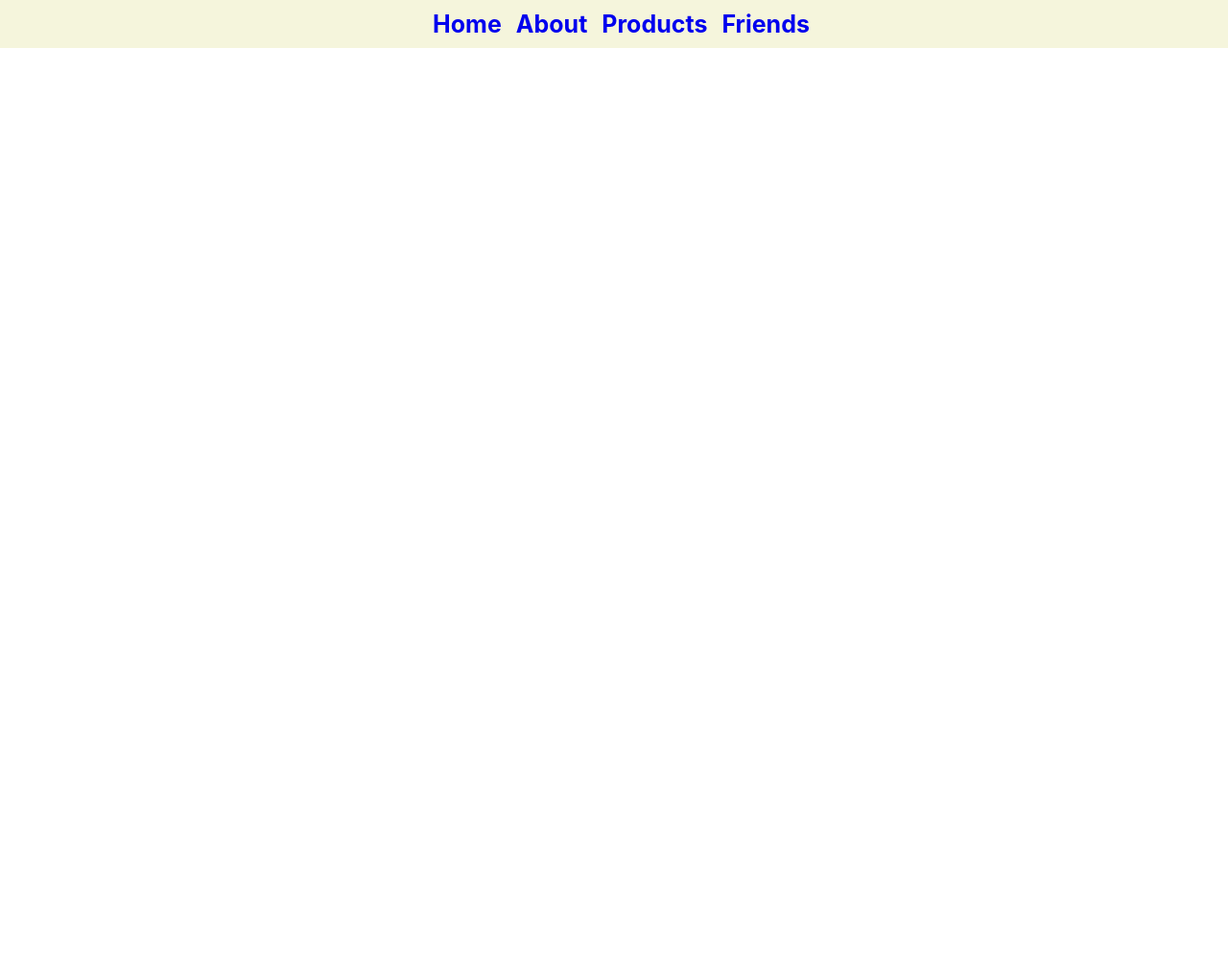
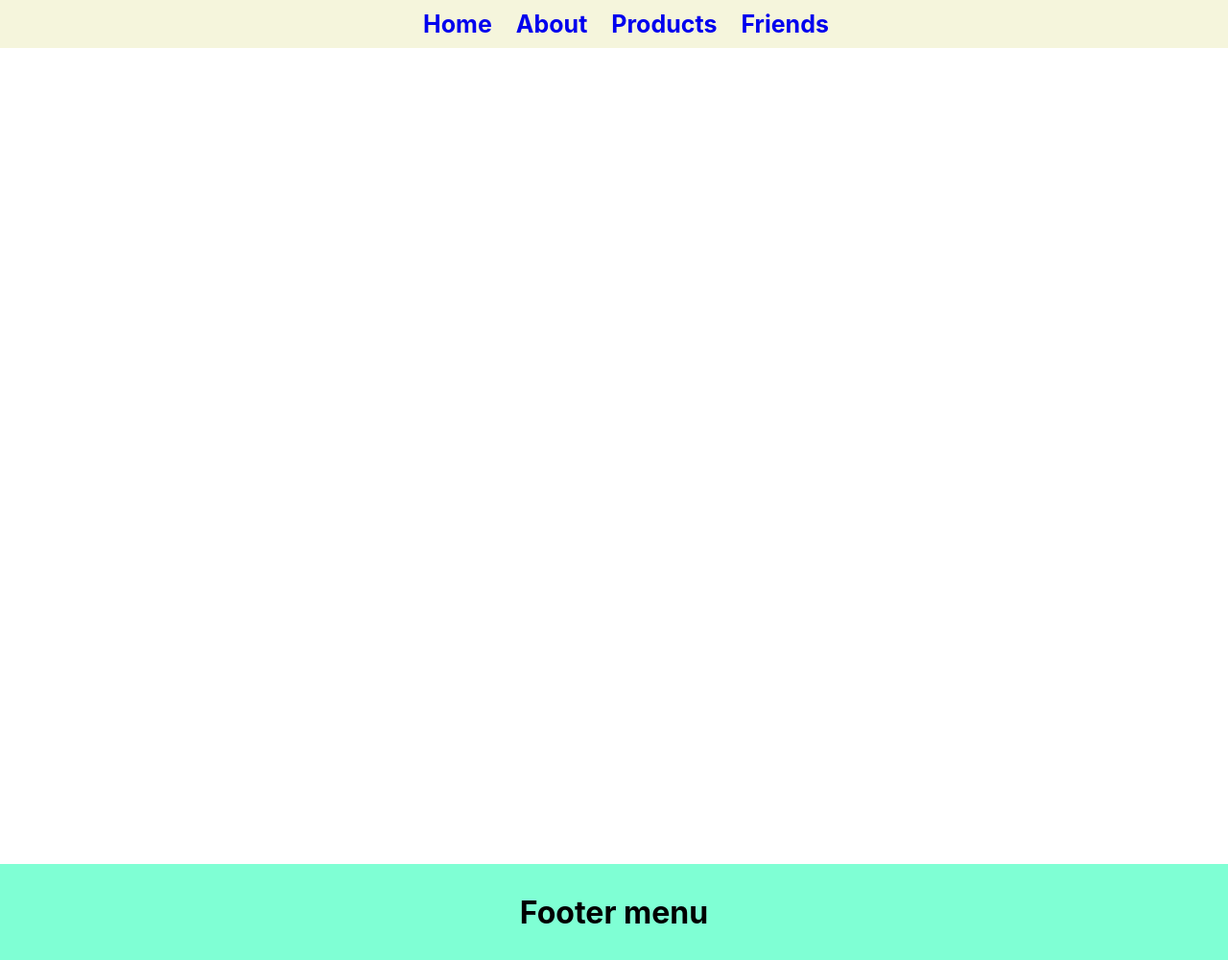
Before and after one commit to hasanulhasan/router-setup, a React (Create React App) app: page / in a window 1280 px wide. Shown: the whole page at 96% size. Before the commit the page ends 800 px from the top, so only its background shows below. Built offline with nearby package versions, Linux system fonts and the light colour scheme.

Commit message:
footer added

```diff
--- /dev/null
+++ b/src/component/Footer/Footer.css
@@ -0,0 +1,5 @@
+.footer {
+  text-align: center;
+  background-color: aquamarine;
+  padding: 10px;
+}
--- /dev/null
+++ b/src/component/Footer/Footer.js
@@ -0,0 +1,12 @@
+import React from 'react';
+import './Footer.css'
+
+const Footer = () => {
+  return (
+    <div className='footer'>
+      <h1>Footer menu</h1>
+    </div>
+  );
+};
+
+export default Footer;
--- a/src/component/FriendDetails/FriendDetails.js
+++ b/src/component/FriendDetails/FriendDetails.js
@@ -2,12 +2,12 @@ import React from 'react';
 import { useLoaderData } from 'react-router-dom';
 
 const FriendDetails = () => {
-  const friendDetails = useLoaderData();
-  console.log(friendDetails);
+  const frnd = useLoaderData();
   return (
     <div>
-      <h1>Name: {friendDetails.name}</h1>
-      <h1>Id: {friendDetails.id}</h1>
+      <h3>Name: {frnd.name}</h3>
+      <h3>Id: {frnd.id}</h3>
+      <p>You can find him on phone. Call him {frnd.phone}</p>
     </div>
   );
 };
--- a/src/component/Header/Header.css
+++ b/src/component/Header/Header.css
@@ -1,7 +1,7 @@
 .header a {
   text-decoration: none;
   font-size: 25px;
-  margin-left: 15px;
+  margin-left: 25px;
   font-weight: bolder;
 }
 
--- /dev/null
+++ b/src/component/Layout/Main.css
@@ -0,0 +1,3 @@
+.content {
+  height: 850px;
+}
--- a/src/component/Layout/Main.js
+++ b/src/component/Layout/Main.js
@@ -1,12 +1,17 @@
 import React from 'react';
 import { Outlet } from 'react-router-dom';
+import Footer from '../Footer/Footer';
 import Header from '../Header/Header';
+import './Main.css'
 
 const Main = () => {
   return (
     <div>
       <Header></Header>
-      <Outlet></Outlet>
+      <div className='content'>
+        <Outlet></Outlet>
+      </div>
+      <Footer></Footer>
     </div>
   );
 };
```
